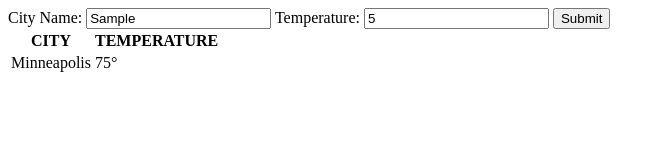
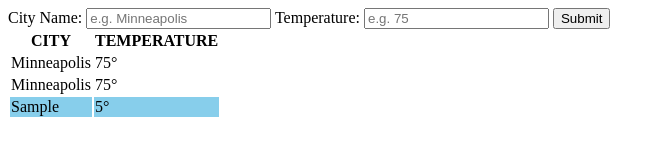
Before and after one commit to chrismochinski/jquery-review-class-day-5, a plain HTML site: page index.html in a window 1280 px wide. Both pictures are taken after typing "Sample", "5" into the empty fields and a click on the button "Submit". Shown: the whole page, without its empty margins (0-665 px from the left). Drawn offline with Linux system fonts and the light colour scheme.

Commit message:
color by class temp

```diff
--- a/client.js
+++ b/client.js
@@ -9,5 +9,21 @@ $('#submit-button').on('click', appendCityToTable);
     function appendCityToTable(){
         let cityName = $('#city-name').val();//'jquery, go find our input field with the ID city-name' (can be string or number or array)
         let temperature = $('#city-temperature').val(); //'hey JQ, go find our input field with the city-temperature ID and grab it
+        let tempNumber = parseInt(temperature);
         console.log(cityName, temperature);
+
+        let rowClass = '';
+
+        if(tempNumber > 75){
+            rowClass = 'warm';
+        }
+        else if (tempNumber < 50){
+            rowClass = 'cold'; // html is just a BIG STRING...this is string-worthy
+        }
+        $('#city-table-body').append(`
+            <tr class="${rowClass}">
+                <td>${cityName}</td><td>${temperature}°</td>
+            </tr>`)
+    $('#city-name').val('');
+    $('#city-temperature').val('');
     }
--- a/index.html
+++ b/index.html
@@ -8,6 +8,7 @@
     <title>Document</title>
     <script src="jquery.js"></script>
     <script src="client.js"></script>
+    <link rel="stylesheet" href="style.css">
 
 </head>
 
@@ -28,8 +29,14 @@
 
 
         <!-- OUR DATA goes in BODY -->
-        <tbody>
+        <tbody id="city-table-body">
             <!--table body-->
+            <tr>
+                <!--table row-->
+                <td>Minneapolis</td>
+                <td>75°</td>
+                <!--can have lots of TABLE DATA-->
+            </tr>
             <tr>
                 <!--table row-->
                 <td>Minneapolis</td>
--- /dev/null
+++ b/style.css
@@ -0,0 +1,9 @@
+/* css. */
+
+.cold {
+    background-color: skyblue
+}
+
+.warm {
+    background-color: tomato
+}
```
